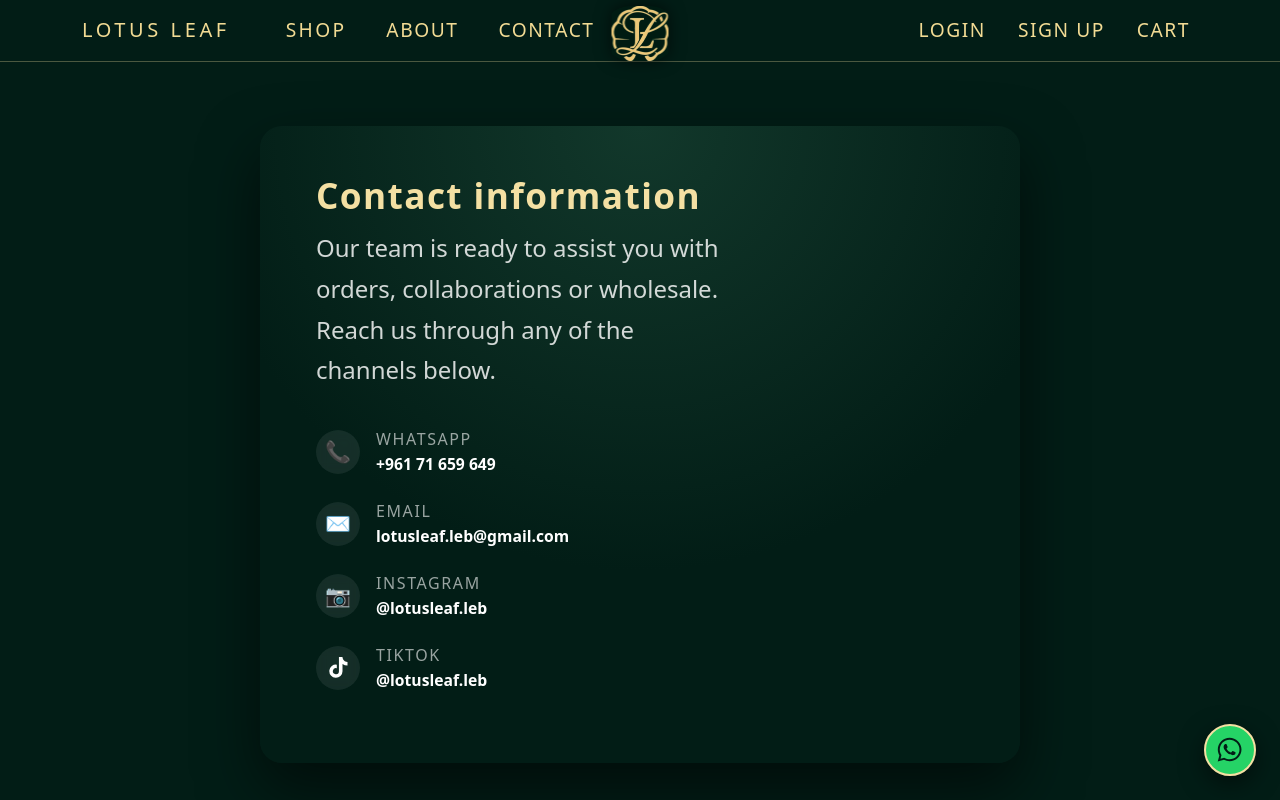
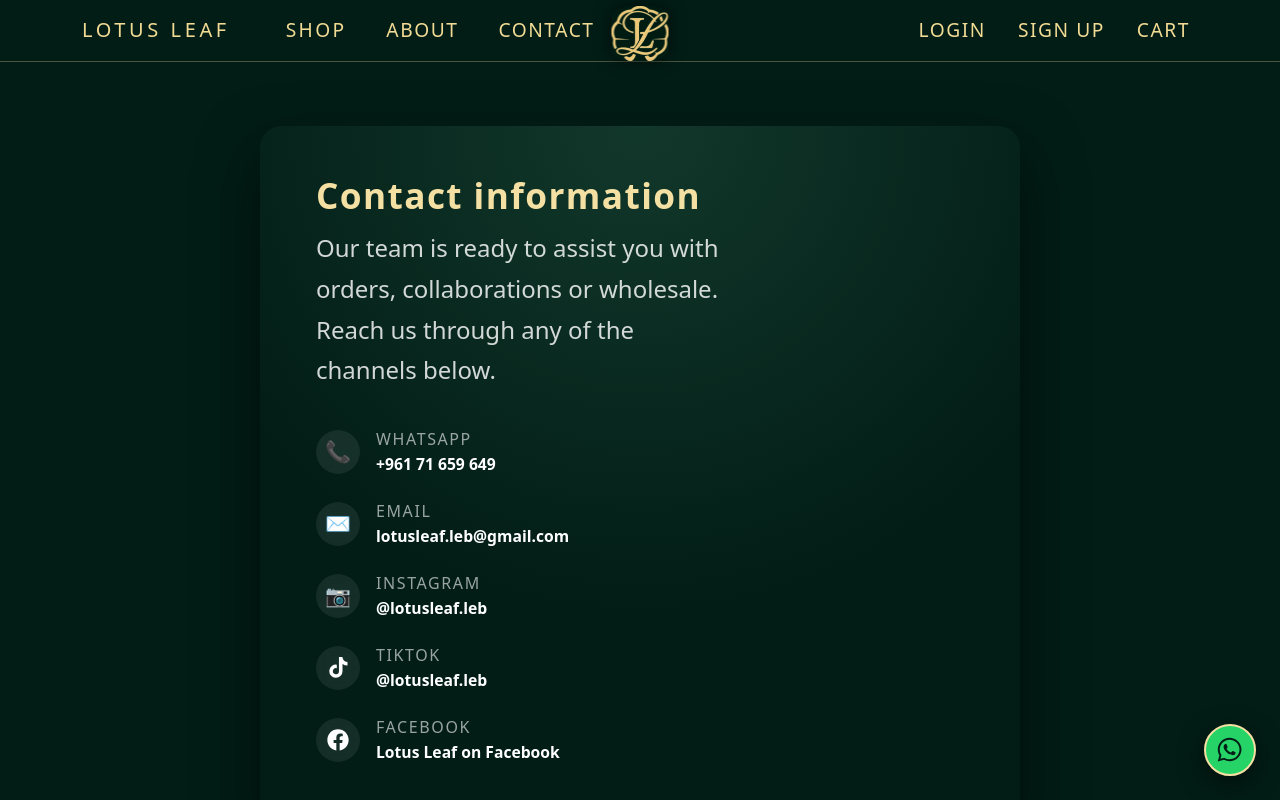
Before and after one commit to HasanSh18/lotus-leaf-shop, a React (Create React App) app in the folder frontend/: page /contact in a window 1280 px wide. Shown: the top 800 px of the page. Built offline with nearby package versions, Linux system fonts and the light colour scheme.

Commit message:
Update Contact

```diff
--- a/frontend/src/pages/ContactPage.js
+++ b/frontend/src/pages/ContactPage.js
@@ -1,5 +1,7 @@
+// src/pages/ContactPage.js
 import React from 'react';
 import { FaTiktok } from 'react-icons/fa6';
+import { FaFacebook } from 'react-icons/fa';
 
 const ContactPage = () => (
   <section className="contact-page">
@@ -73,6 +75,24 @@
           </a>
         </div>
       </div>
+
+      {/* Facebook */}
+      <div className="contact-row">
+        <div className="contact-icon contact-icon-facebook">
+  <FaFacebook color="#ffffff" size={22} />
+</div>
+        <div className="contact-text">
+          <span className="contact-label">Facebook</span>
+          <a
+            href="https://www.facebook.com/share/1FXxJghbJn/?mibextid=wwXIfr"
+            target="_blank"
+            rel="noreferrer"
+            className="contact-value"
+          >
+            Lotus Leaf on Facebook
+          </a>
+        </div>
+      </div>
     </div>
   </section>
 );
```
